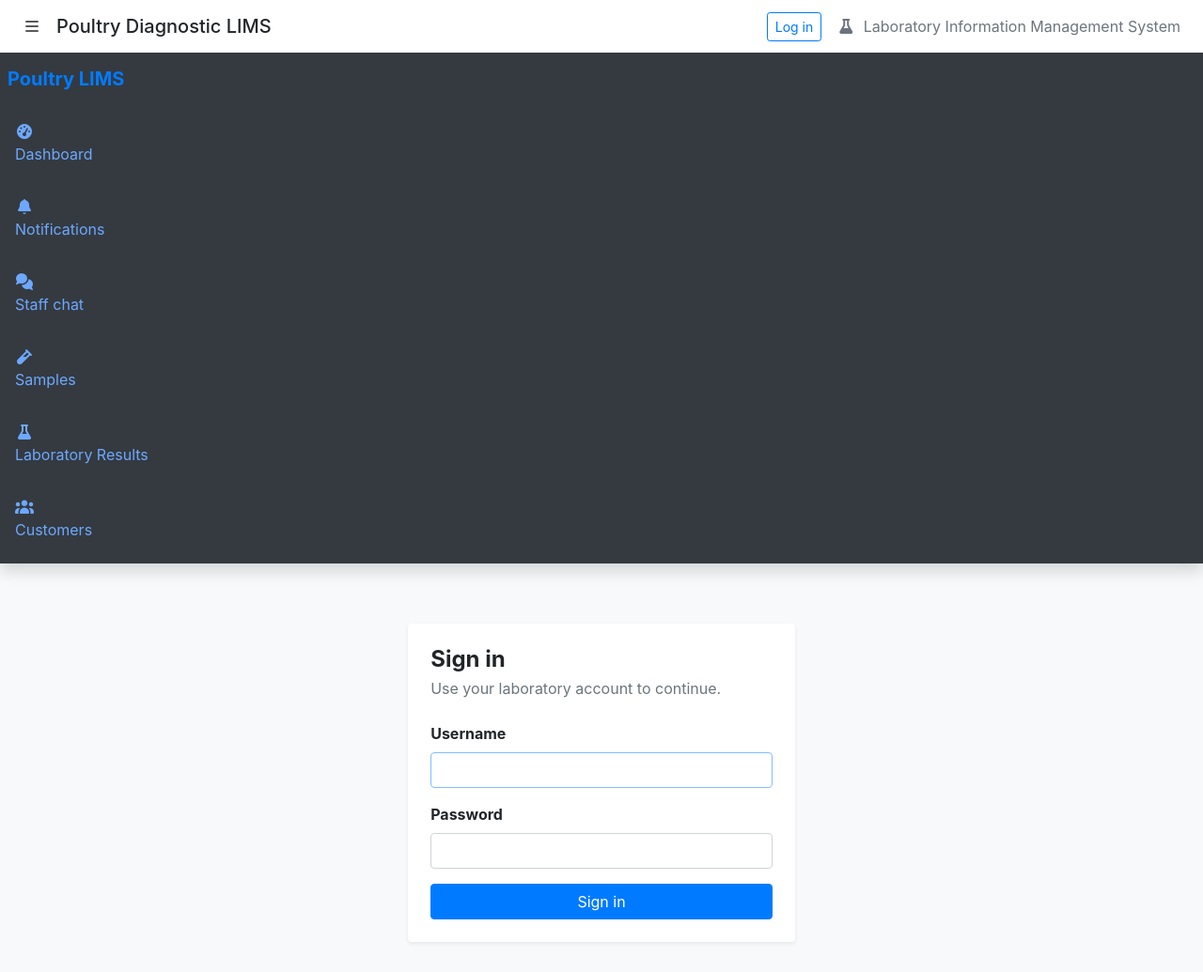
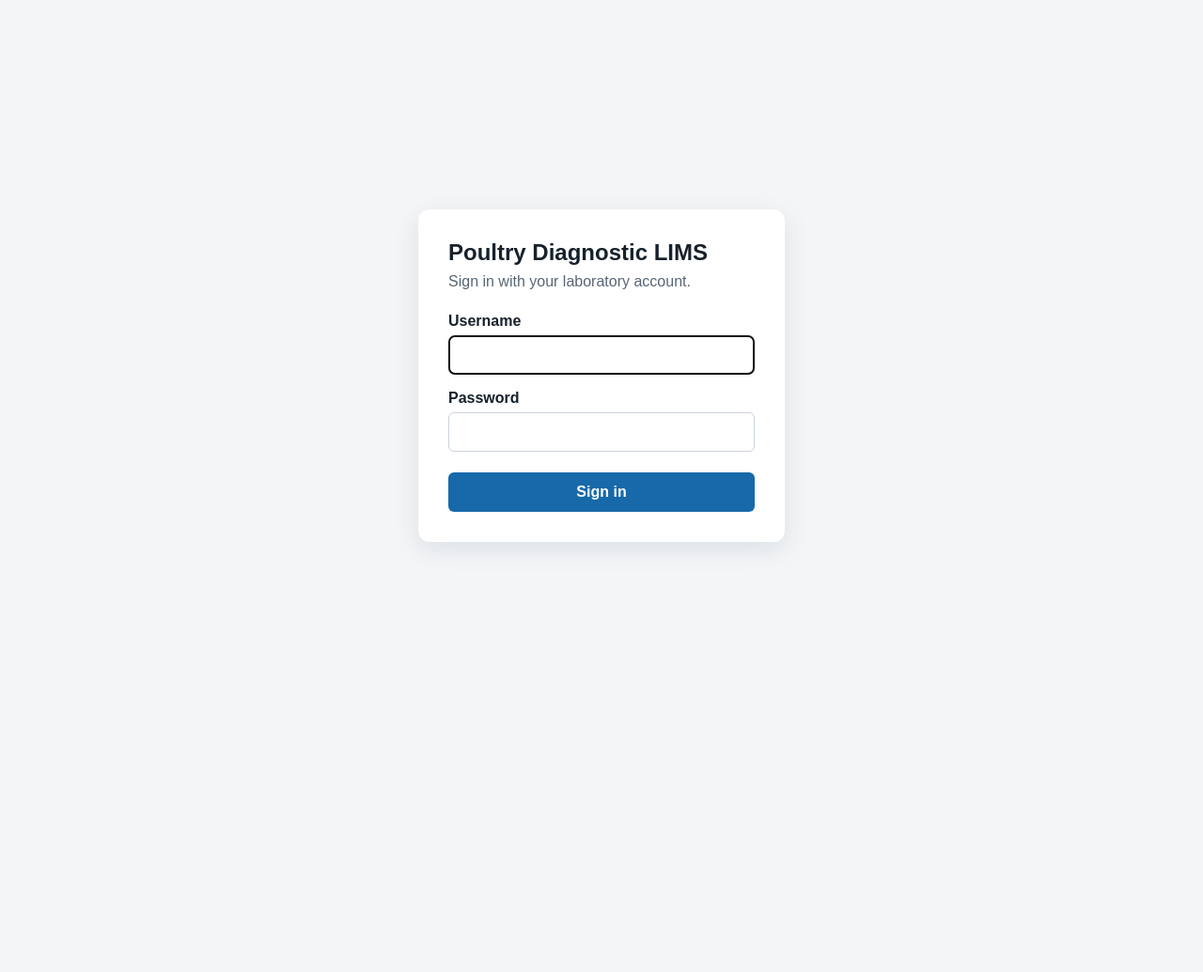
Before and after one commit to Yunglegend-coder/LIMS, a Django app: page /accounts/login/ in a window 1280 px wide. Shown: the whole page at 94% size. After the commit the page ends 582 px from the top, so only its background shows below. Run offline with Django 5.2, Linux system fonts and the light colour scheme; some libraries are stand-ins or nearby versions.

Commit message:
Simplify login page and log production request errors

```diff
--- a/accounts/templates/accounts/login.html
+++ b/accounts/templates/accounts/login.html
@@ -1,22 +1,35 @@
-{% extends "base.html" %}
-{% block title %}Sign in — Poultry LIMS{% endblock %}
-{% block content %}
-<div class="row justify-content-center mt-5">
-    <div class="col-sm-10 col-md-6 col-lg-4">
-        <div class="card border-0 shadow-sm">
-            <div class="card-body p-4">
-                <h1 class="h4 fw-bold mb-1">Sign in</h1>
-                <p class="text-muted mb-4">Use your laboratory account to continue.</p>
-                {% if form.errors %}<div class="alert alert-danger">Username or password is incorrect.</div>{% endif %}
-                <form method="post">
-                    {% csrf_token %}
-                    <input type="hidden" name="next" value="{{ next }}">
-                    <div class="mb-3"><label class="form-label" for="id_username">Username</label><input class="form-control" type="text" name="username" id="id_username" autocomplete="username" required autofocus></div>
-                    <div class="mb-3"><label class="form-label" for="id_password">Password</label><input class="form-control" type="password" name="password" id="id_password" autocomplete="current-password" required></div>
-                    <button class="btn btn-primary w-100" type="submit">Sign in</button>
-                </form>
-            </div>
-        </div>
-    </div>
-</div>
-{% endblock %}
+<!DOCTYPE html>
+<html lang="en">
+<head>
+    <meta charset="utf-8">
+    <meta name="viewport" content="width=device-width, initial-scale=1">
+    <title>Sign in — Poultry LIMS</title>
+    <style>
+        :root { color-scheme: light; font-family: Arial, sans-serif; }
+        body { margin: 0; min-height: 100vh; display: grid; place-items: center; background: #f3f5f7; color: #17212b; }
+        main { width: min(390px, calc(100% - 40px)); box-sizing: border-box; padding: 32px; background: white; border-radius: 12px; box-shadow: 0 8px 28px #122b4418; }
+        h1 { margin: 0 0 8px; font-size: 24px; }
+        p { color: #586574; margin: 0 0 24px; }
+        label { display: block; margin: 16px 0 6px; font-weight: 600; }
+        input { box-sizing: border-box; width: 100%; padding: 11px 12px; border: 1px solid #cbd3dc; border-radius: 6px; font-size: 16px; }
+        button { width: 100%; margin-top: 22px; padding: 12px; border: 0; border-radius: 6px; color: white; background: #1769aa; font-size: 16px; font-weight: 600; cursor: pointer; }
+        .error { padding: 10px 12px; background: #fff0f0; color: #a32222; border-radius: 6px; }
+    </style>
+</head>
+<body>
+<main>
+    <h1>Poultry Diagnostic LIMS</h1>
+    <p>Sign in with your laboratory account.</p>
+    {% if form.errors %}<div class="error" role="alert">Username or password is incorrect.</div>{% endif %}
+    <form method="post">
+        {% csrf_token %}
+        <input type="hidden" name="next" value="{{ next }}">
+        <label for="id_username">Username</label>
+        <input type="text" name="username" id="id_username" autocomplete="username" required autofocus>
+        <label for="id_password">Password</label>
+        <input type="password" name="password" id="id_password" autocomplete="current-password" required>
+        <button type="submit">Sign in</button>
+    </form>
+</main>
+</body>
+</html>
```
Also changed, not shown: lims/settings.py (+17 -0 lines).
